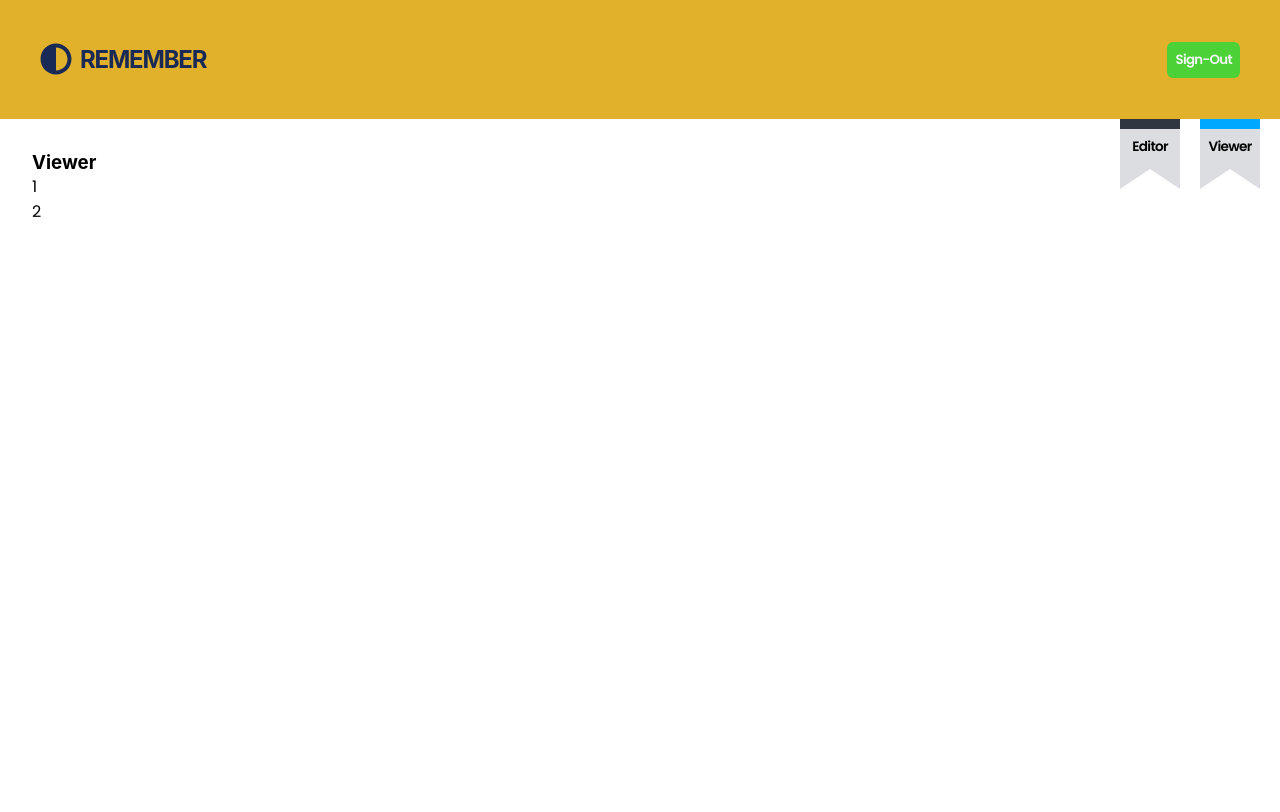
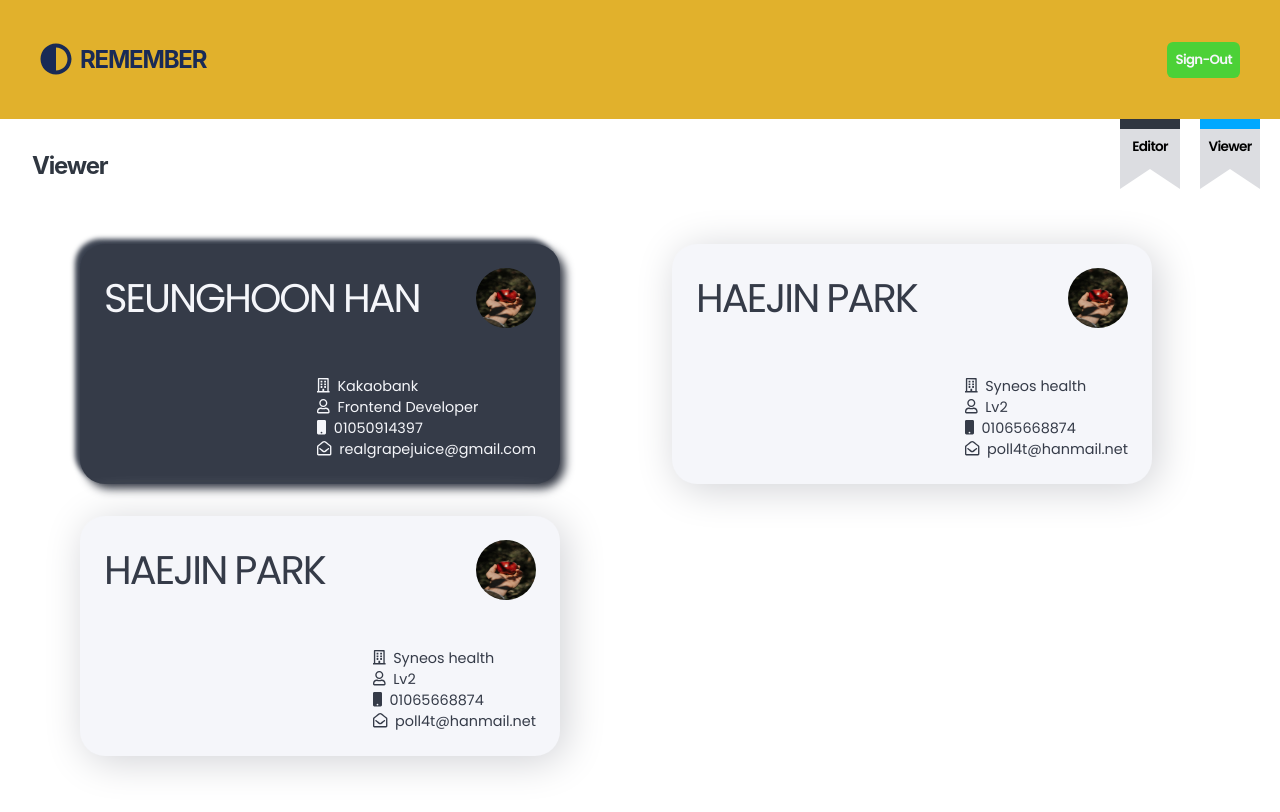
Before and after one commit to realgrapejuice/REACTHOOK-card-maker, a React (Create React App) app: page /main in a window 1280 px wide. Shown: the top 812 px of the page. Built offline with nearby package versions, Linux system fonts and the light colour scheme; no server answers; sample sign-in values are in the browser's storage.

Commit message:
add card-form

```diff
--- a/src/components/Viewer/viewer.jsx
+++ b/src/components/Viewer/viewer.jsx
@@ -5,8 +5,8 @@
 const Viewer = ({ cards }) => {
   return (
     <section className={styles.container}>
-      <h1>Viewer</h1>
-      <ul>
+      <h1 className={styles.title}>Viewer</h1>
+      <ul className={styles.cardBox}>
         {cards.map((card) => (
           <Card card={card} key={card.id} />
         ))}
--- a/src/components/Viewer/viewer.module.css
+++ b/src/components/Viewer/viewer.module.css
@@ -6,3 +6,17 @@
   padding: 2rem;
   overflow-y: auto;
 }
+
+.title {
+  margin-bottom: 3rem;
+  font-size: 1.5rem;
+  letter-spacing: -0.05em;
+  color: #2f3640;
+}
+
+.cardBox {
+  display: flex;
+  justify-content: space-between;
+  flex-wrap: wrap;
+  padding: 1rem 3rem;
+}
--- a/src/components/card/card.jsx
+++ b/src/components/card/card.jsx
@@ -2,8 +2,51 @@
 import styles from "./card.module.css";
 
 const Card = ({ card }) => {
-  console.log(card);
-  return <li>{card.id}</li>;
+  const cardStyle =
+    card.theme === "dark"
+      ? `${styles.card} ${styles.dark}`
+      : `${styles.card} ${styles.light}`;
+  return (
+    <li className={cardStyle}>
+      <span className={styles.photo}>
+        <img
+          className={styles.profile}
+          src="../image/sample-image.jpg"
+          alt="#"
+        />
+      </span>
+      <div className={styles.name}>
+        <span className={styles.firstName}>{card.firstName.toUpperCase()}</span>
+        <span className={styles.lastName}>{card.lastName.toUpperCase()}</span>
+      </div>
+      <div className={styles.infoBox}>
+        <div className={styles.info}>
+          <span className={styles.icon}>
+            <i class="far fa-building"></i>
+          </span>
+          <span className={styles.company}>{card.company}</span>
+        </div>
+        <div className={styles.info}>
+          <span className={styles.icon}>
+            <i class="far fa-user"></i>
+          </span>
+          <span className={styles.position}>{card.position}</span>
+        </div>
+        <div className={styles.info}>
+          <span className={styles.icon}>
+            <i class="fas fa-mobile"></i>
+          </span>
+          <span className={styles.phone}>{card.phone}</span>
+        </div>
+        <div className={styles.info}>
+          <span className={styles.icon}>
+            <i class="far fa-envelope-open"></i>
+          </span>
+          <span className={styles.mail}>{card.mail}</span>
+        </div>
+      </div>
+    </li>
+  );
 };
 
 export default Card;
--- a/src/components/card/card.module.css
+++ b/src/components/card/card.module.css
@@ -0,0 +1,61 @@
+.card {
+  display: flex;
+  flex-direction: column;
+  width: 480px;
+  height: 240px;
+  position: relative;
+  padding: 1.5rem;
+  margin-right: 3rem;
+  margin-bottom: 2rem;
+}
+
+.dark {
+  background-color: #353b48;
+  color: #f5f6fa;
+  border-radius: 25px;
+  background: #353b48;
+  box-shadow: 5px 5px 10px #303541, -5px -5px 5px #3a414f;
+}
+
+.light {
+  background-color: #f5f6fa;
+  color: #353b48;
+  border-radius: 25px;
+  box-shadow: 5px 5px 40px #d0d1d5, -5px 5px 40px #ffffff;
+}
+
+.profile {
+  width: 60px;
+  height: 60px;
+  border-radius: 50%;
+  position: absolute;
+  top: 1.5rem;
+  right: 1.5rem;
+}
+
+.name {
+  font-size: 2.5rem;
+  font-weight: 500;
+  letter-spacing: -0.05em;
+  position: absolute;
+  top: 1.5rem;
+  left: 1.5rem;
+}
+
+.firstName {
+  margin-right: 0.5rem;
+}
+
+.infoBox {
+  display: flex;
+  flex-direction: column;
+  justify-content: flex-end;
+  position: absolute;
+  right: 1.5rem;
+  bottom: 1.5rem;
+  font-size: 0.9rem;
+}
+
+.info > .icon {
+  margin-right: 0.5rem;
+}
--- a/src/components/main/main.jsx
+++ b/src/components/main/main.jsx
@@ -10,7 +10,8 @@
   const [cards, setCards] = useState([
     {
       id: 1,
-      firstName: "Seung Hoon",
+      theme: "dark",
+      firstName: "SeungHoon",
       lastName: "HAN",
       company: "Kakaobank",
       position: "Frontend Developer",
@@ -19,6 +20,17 @@
     },
     {
       id: 2,
+      theme: "light",
+      firstName: "Haejin",
+      lastName: "PARK",
+      company: "Syneos health",
+      position: "Lv2",
+      phone: "01065668874",
+      mail: "poll4t@hanmail.net",
+    },
+    {
+      id: 3,
+      theme: "light",
       firstName: "Haejin",
       lastName: "PARK",
       company: "Syneos health",
```
Also changed, not shown: public/image/sample-image.jpg (added), 1 other file (tests, documents, lock files or other folders).
